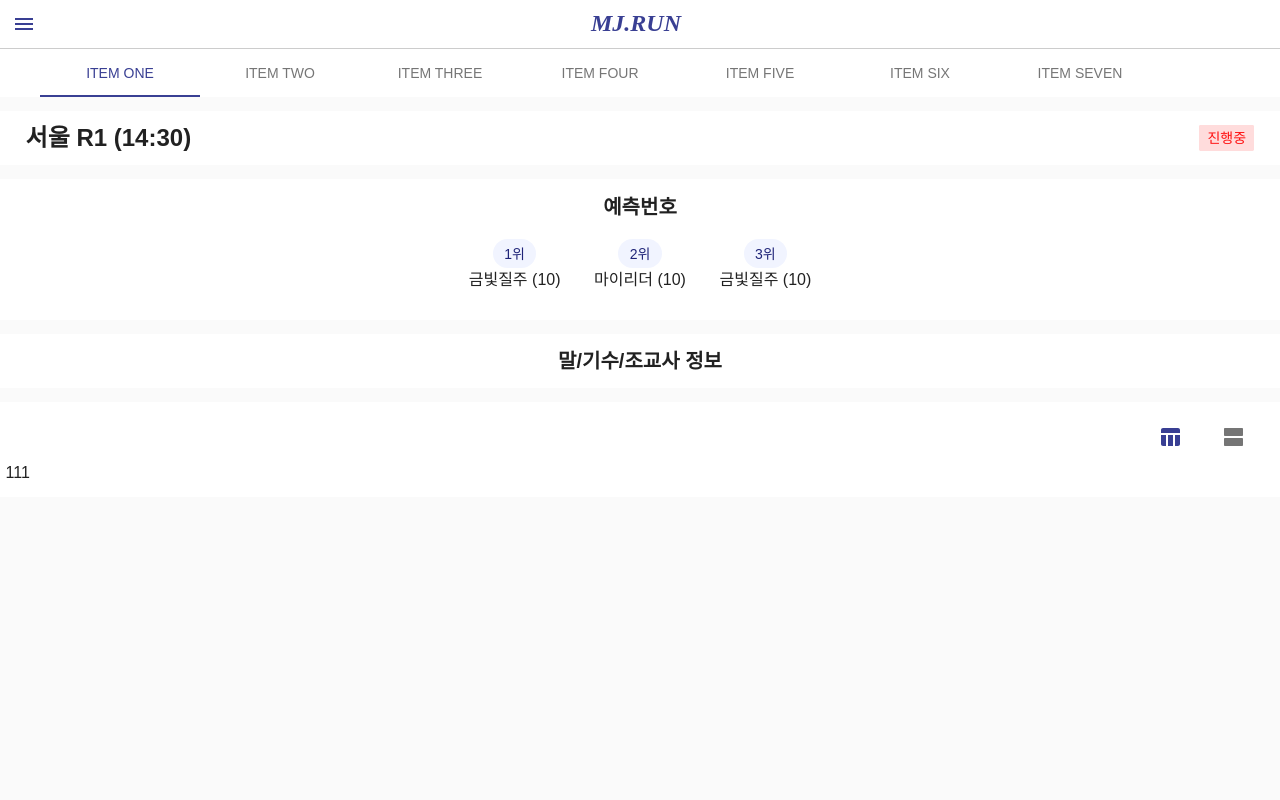
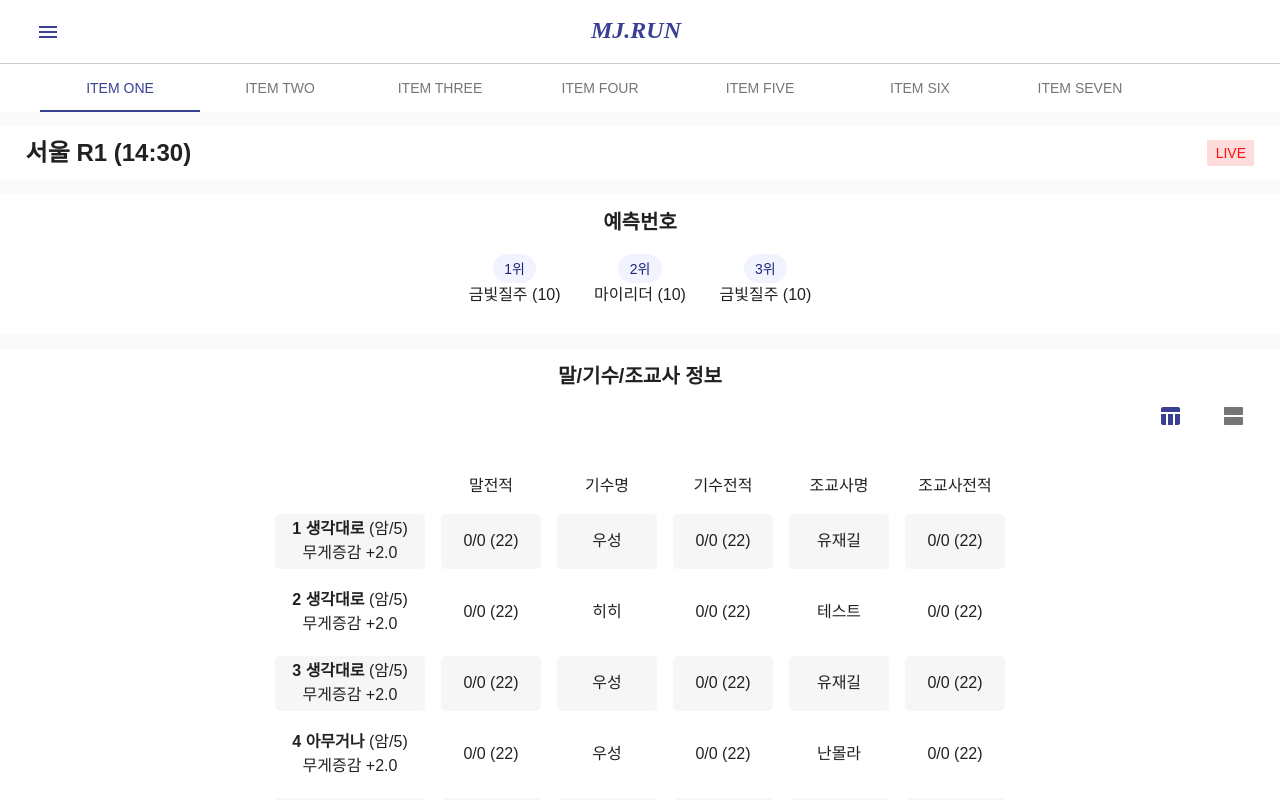
Before and after one commit to MJ-Capstone2/MJRun, a React (Create React App) app in the folder Frontend/: page / in a window 1280 px wide. Shown: the top 800 px of the page. Built offline with nearby package versions, Linux system fonts and the light colour scheme.

Commit message:
table view

```diff
--- a/Frontend/package.json
+++ b/Frontend/package.json
@@ -16,6 +16,7 @@
     "react-router-dom": "^5.2.0",
     "react-scripts": "^4.0.3",
     "react-transition-group": "2.2.1",
+    "react-scroll-horizontal": "^1.6.6",
     "swiper": "^6.8.4",
     "web-vitals": "^1.0.1"
   },
--- a/Frontend/src/components/Home/Info.js
+++ b/Frontend/src/components/Home/Info.js
@@ -1,6 +1,5 @@
 import React from 'react';
 import {
-  Typography,
   makeStyles,
   Tabs,
   Tab
@@ -8,6 +7,7 @@ import {
 import TableChartIcon from '@material-ui/icons/TableChart';
 import ViewAgendaIcon from '@material-ui/icons/ViewAgenda';
 import InfoCard from './InfoCard';
+import InfoTable from './InfoTable';
 
 const useStyles = makeStyles((theme) => ({
   roots_container : {
@@ -29,7 +29,7 @@ function TabPanel({ value }) {
   return (
     <div>
       { value === 0 && (
-        <Typography>111</Typography>
+        <InfoTable />
       )}
       { value === 1 && (
         <InfoCard />
--- /dev/null
+++ b/Frontend/src/components/Home/InfoTable.js
@@ -0,0 +1,293 @@
+import React from 'react';
+import {
+  Typography,
+  makeStyles,
+  Box,
+  TableContainer
+ } from '@material-ui/core';
+
+
+const useStyles = makeStyles((theme) => ({
+  root: {
+    textAlign: 'center'
+  },
+  wrap: {
+    display: 'inline-block',
+    textAlign: 'center'
+  },
+  header: {
+    display: 'flex'
+  },
+  colbox: {
+    display: 'flex',
+    alignItems: 'flex-end',
+    justifyContent: 'center',
+    minWidth: 100,
+    minHeight: 50
+  },
+  colbox1: {
+    position: 'sticky',
+    display: 'flex',
+    alignItems: 'flex-end',
+    justifyContent: 'center',
+    left: 0,
+    zIndex: 99,
+    minWidth: 150,
+    minHeight: 50,
+    backgroundColor: 'white'
+  },
+  rowbox: {
+    display: 'flex',
+    alignItems: 'center',
+    justifyContent: 'center',
+    minWidth: 100,
+    minHeight: 55
+  },
+  rowbox1: {
+    position: 'sticky',
+    display: 'flex',
+    flexDirection: 'column',
+    alignItems: 'center',
+    justifyContent: 'center',
+    left: 0,
+    zIndex: 99,
+    minWidth: 150,
+    minHeight: 55,
+  },
+  evenbox: {
+    backgroundColor: '#F7F6F6'
+  },
+  oddbox: {
+    backgroundColor: 'white'
+  },
+  row: {
+    display: 'flex'
+  }
+}));
+
+const InfoTable = () => {
+  const classes = useStyles();
+
+  const columns = ['말전적', '기수명', '기수전적', '조교사명', '조교사전적']
+  const infos = [
+    {
+      horse: {
+        name: '생각대로',
+        sex: '암',
+        age: '5',
+        weight: '+2.0',
+        history: [22,0,0]
+      },
+      jockey: {
+        name: '우성',
+        history: [22,0,0]
+      },
+      trainer: {
+        name: '유재길',
+        history: [22,0,0]
+      }
+    },
+    {
+      horse: {
+        name: '생각대로',
+        sex: '암',
+        age: '5',
+        weight: '+2.0',
+        history: [22,0,0]
+      },
+      jockey: {
+        name: '히히',
+        history: [22,0,0]
+      },
+      trainer: {
+        name: '테스트',
+        history: [22,0,0]
+      }
+    },
+    {
+      horse: {
+        name: '생각대로',
+        sex: '암',
+        age: '5',
+        weight: '+2.0',
+        history: [22,0,0]
+      },
+      jockey: {
+        name: '우성',
+        history: [22,0,0]
+      },
+      trainer: {
+        name: '유재길',
+        history: [22,0,0]
+      }
+    },
+    {
+      horse: {
+        name: '아무거나',
+        sex: '암',
+        age: '5',
+        weight: '+2.0',
+        history: [22,0,0]
+      },
+      jockey: {
+        name: '우성',
+        history: [22,0,0]
+      },
+      trainer: {
+        name: '난몰라',
+        history: [22,0,0]
+      }
+    },
+    {
+      horse: {
+        name: '생각대로',
+        sex: '암',
+        age: '5',
+        weight: '+2.0',
+        history: [22,0,0]
+      },
+      jockey: {
+        name: '우성',
+        history: [22,0,0]
+      },
+      trainer: {
+        name: '유재길',
+        history: [22,0,0]
+      }
+    },
+    {
+      horse: {
+        name: '생각대로',
+        sex: '암',
+        age: '5',
+        weight: '+2.0',
+        history: [22,0,0]
+      },
+      jockey: {
+        name: '우성',
+        history: [22,0,0]
+      },
+      trainer: {
+        name: '유재길',
+        history: [22,0,0]
+      }
+    },
+    {
+      horse: {
+        name: '으어어어',
+        sex: '암',
+        age: '5',
+        weight: '+2.0',
+        history: [22,0,0]
+      },
+      jockey: {
+        name: '이익',
+        history: [22,0,0]
+      },
+      trainer: {
+        name: '으어어',
+        history: [22,0,0]
+      }
+    },
+    {
+      horse: {
+        name: '생각대로',
+        sex: '암',
+        age: '5',
+        weight: '+2.0',
+        history: [22,0,0]
+      },
+      jockey: {
+        name: '우성',
+        history: [22,0,0]
+      },
+      trainer: {
+        name: '유재길',
+        history: [22,0,0]
+      }
+    },
+    {
+      horse: {
+        name: '생각대로',
+        sex: '암',
+        age: '5',
+        weight: '+2.0',
+        history: [22,0,0]
+      },
+      jockey: {
+        name: '우성',
+        history: [22,0,0]
+      },
+      trainer: {
+        name: '유재길',
+        history: [22,0,0]
+      }
+    },
+    {
+      horse: {
+        name: '생각대로',
+        sex: '암',
+        age: '5',
+        weight: '+2.0',
+        history: [22,0,0]
+      },
+      jockey: {
+        name: '우성',
+        history: [22,0,0]
+      },
+      trainer: {
+        name: '유재길',
+        history: [22,0,0]
+      }
+    }
+  ]
+
+  return(
+    <TableContainer className={classes.root}>
+      <div className={classes.wrap}>
+        <div className={classes.header}>
+          <Box m={1} className={classes.colbox1}>
+            <Typography> </Typography>
+          </Box>
+          {
+            columns.map((column) => (
+              <Box m={1} className={classes.colbox}>
+                <Typography>{column}</Typography>
+              </Box>
+            ))
+          }
+        </div>
+
+        <div className={classes.body}>
+          {
+            infos.map((info, idx) => (
+              <div className={classes.row}>
+                <Box borderRadius={5} m={1} className={`${classes.rowbox1} ${idx%2===0 ? classes.evenbox : classes.oddbox}`}>
+                  <Typography><b>{idx+1} {info.horse.name}</b> ({info.horse.sex}/{info.horse.age})</Typography>
+                  <Typography>무게증감 {info.horse.weight} </Typography>
+                </Box>
+                <Box borderRadius={5} m={1} className={`${classes.rowbox} ${idx%2===0 ? classes.evenbox : classes.oddbox}`}>
+                  <Typography className={classes.rowtypo}>{info.horse.history[1]}/{info.horse.history[2]} ({info.horse.history[0]})</Typography>
+                </Box>
+                <Box borderRadius={5} m={1} className={`${classes.rowbox} ${idx%2===0 ? classes.evenbox : classes.oddbox}`}>
+                  <Typography>{info.jockey.name}</Typography>
+                </Box>
+                <Box borderRadius={5} m={1} className={`${classes.rowbox} ${idx%2===0 ? classes.evenbox : classes.oddbox}`}>
+                  <Typography>{info.jockey.history[1]}/{info.jockey.history[2]} ({info.jockey.history[0]})</Typography>
+                </Box>
+                <Box borderRadius={5} m={1} className={`${classes.rowbox} ${idx%2===0 ? classes.evenbox : classes.oddbox}`}>
+                  <Typography>{info.trainer.name}</Typography>
+                </Box>
+                <Box borderRadius={5} m={1} className={`${classes.rowbox} ${idx%2===0 ? classes.evenbox : classes.oddbox}`}>
+                  <Typography>{info.trainer.history[1]}/{info.trainer.history[2]} ({info.trainer.history[0]})</Typography>
+                </Box>
+              </div>
+            ))
+          }
+        </div>
+      </div>
+    </TableContainer>
+  );
+};
+
+export default InfoTable;
--- a/Frontend/src/components/Navbar.js
+++ b/Frontend/src/components/Navbar.js
@@ -17,13 +17,6 @@ const useStyles = makeStyles((theme) => ({
     display:'flex',
     flexDirection: 'row',
     justifyContent: 'space-between',
-    alignItems: 'center'
-  },
-  tool_bar:{
-    background: theme.overrides.background,
-    display:'flex',
-    flexDirection: 'column',
-    justifyContent: 'center',
     alignItems: 'center'
   },
   logo: {
@@ -48,7 +41,7 @@ function Navbar() {
   return (
     <AppBar position="static" className={classes.paper} elevation={0}>
       <CssBaseline />
-      <div className={classes.root}>
+      <Toolbar className={classes.root}>
       <DrawerComponent />
 
       <Link to="/" className={classes.logo}>
@@ -58,7 +51,7 @@ function Navbar() {
       </Link>
 
       <span style={{width:'4em'}}></span>
-      </div>
+      </Toolbar>
       </AppBar>
   );
 };
--- a/Frontend/src/pages/Home.js
+++ b/Frontend/src/pages/Home.js
@@ -66,7 +66,7 @@ const Home = () => {
         <div className={classes.title_wrap}>
           <Typography variant="h5"><b>서울 R1 (14:30)</b></Typography>
           <div className={classes.live_badge}>
-            진행중
+            LIVE
           </div>
         </div>
       </div>
@@ -82,13 +82,10 @@ const Home = () => {
           </div>
         </div>
       </div>
+
       <div className={classes.card_container}>
         <div className={classes.content_wrap}>
           <Typography variant="h6"><b>말/기수/조교사 정보</b></Typography>
-        </div>
-      </div>
-      <div className={classes.card_container}>
-        <div className={classes.content_wrap}>
           <Info />
         </div>
       </div>
```
Also changed, not shown: 1 other file (tests, documents, lock files or other folders). Lines whose indentation alone changed are shown as unchanged.
